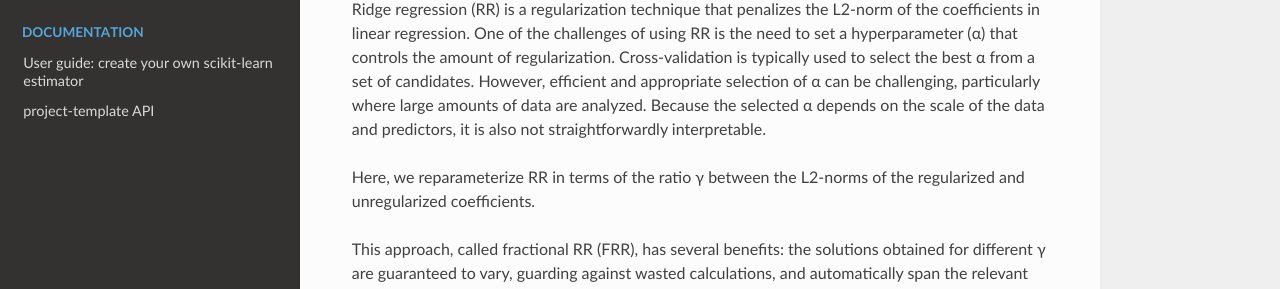
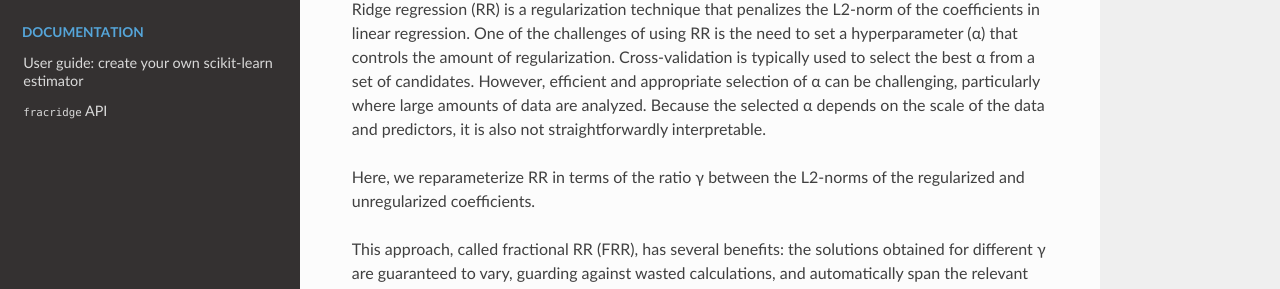
Before and after one commit to nrdg/fracridge, a Sphinx documentation site: the page built from docs/index.rst, in a window 1280 px wide. Shown: the part 162-451 px from the top of the page. Built offline with Sphinx 7.4.7 and the Read the Docs theme 2.0.0, drawn with Linux system fonts in a browser that asks for light colours; formulas are drawn with MathJax 3; pages that are not in the unit, such as notebooks, are missing from menus; the version number could not be read and is left out.

Commit message:
Removing a few mentions of the template used.

```diff
--- a/docs/api.rst
+++ b/docs/api.rst
@@ -1,5 +1,5 @@
 ####################
-project-template API
+``fracridge`` API
 ####################
 
 This is an example on how to document the API of your own project.
--- a/docs/conf.py
+++ b/docs/conf.py
@@ -1,5 +1,5 @@
 # -*- coding: utf-8 -*-
-#
+# Fracridge sphinx configuration file, based on the sklearn
 # project-template documentation build configuration file, created by
 # sphinx-quickstart on Mon Jan 18 14:44:12 2016.
 #
@@ -213,7 +213,7 @@ html_static_path = ['_static']
 #html_file_suffix = None
 
 # Output file base name for HTML help builder.
-htmlhelp_basename = 'project-templatedoc'
+htmlhelp_basename = 'fracridgedoc'
 
 
 # Example configuration for intersphinx: refer to the Python standard library.
```
Also changed, not shown: 2 other files.
